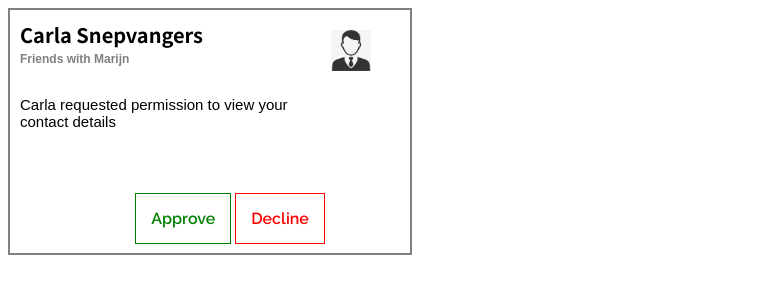
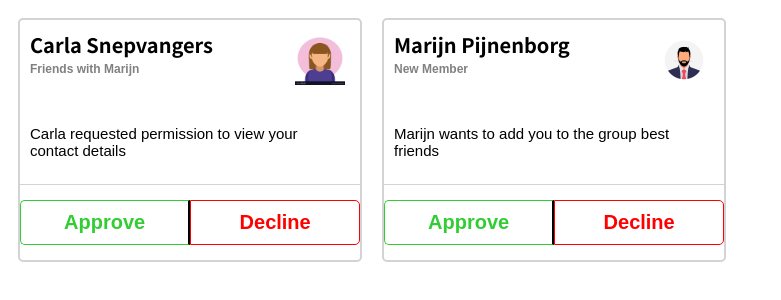
Before and after one commit to RohiedAbdoella/Opdracht_12-HTML_CSS_Refresh, a plain HTML site: page index.html in a window 1280 px wide. Shown: the whole page, without its empty margins (0-781 px from the left). Drawn offline with Linux system fonts and the light colour scheme.

Commit message:
Add files via upload

```diff
--- a/index.html
+++ b/index.html
@@ -10,24 +10,41 @@
   <link href="https://fonts.googleapis.com/css2?family=Raleway:wght@600&display=swap" rel="stylesheet">
 </head>
 
-<body class="container">
-  <header class="header">
-    <h1>Carla Snepvangers</h1>
-    <h2>Friends with Marijn</h2>
-  </header>
-  <main class="main">
-    <p>Carla requested permission to view your contact details</p>
+<body>
+  <main>
+    <article>
+      <div class="card-header">
+        <span>
+          <h1 class="card-title">Carla Snepvangers</h1>
+          <h2 class="card-subtitle">Friends with Marijn</h2>
+        </span>
+        <img class="avatar" src="female_avatar.jpg" alt="avatar van Carla" />
+      </div>
+      <div class="card=body">
+        <p class="card-text">Carla requested permission to view your contact details</p>
+      </div>
+      <div class="card-buttons">
+        <button class="green-button">Approve</button>
+        <button class="red-button">Decline</button>
+      </div>
+    </article>
+    <article>
+      <div class="card-header">
+        <span>
+          <h1 class="card-title">Marijn Pijnenborg</h1>
+          <h2 class="card-subtitle">New Member</h2>
+        </span>
+        <img class="avatar" src="male_avatar.jpg" alt="avatar van Marijn" />
+      </div>
+      <div class="card=body">
+        <p class="card-text">Marijn wants to add you to the group best friends</p>
+      </div>
+      <div class="card-buttons">
+        <button class="green-button">Approve</button>
+        <button class="red-button">Decline</button>
+      </div>
+    </article>
   </main>
-  <aside class="aside">
-    <img width="40" height="" src="icon.png" alt="Foto van Carla" />
-  </aside>
-  <p></p>
-  <footer class="footer">
-    <ul>
-      <li class="approve">Approve</li>
-      <li class="decline">Decline</li>
-    </ul>
-  </footer>
 </body>
 
 </html>
--- a/styles.css
+++ b/styles.css
@@ -1,33 +1,3 @@
-.container  {
-            border: 2px solid grey;
-            width: 400px;
-            display: grid;
-            grid-gap: 1px;
-            grid-template-columns: 1fr 1fr 1fr 1fr 1fr 1fr 1fr 1fr 1fr 1fr 1fr 1fr;
-            grid-template-rows: 1fr 1fr 1fr 1fr;
-            grid-template-areas:
-                                "h h h h h h h h h a a a"
-                                "m m m m m m m m m a a a"
-                                "m m m m m m m m m . . ."
-                                "f f f f f f f f f f f f";
-            }
-
-.header {
-        grid-area: h;
-        }
-
-.main {
-        grid-area: m;
-        }
-
-.aside {
-        grid-area: a;
-        }
-
-.footer {
-        grid-area: f;
-        }
-
 h1 {
     margin: 10px;
     padding: 0;
@@ -43,40 +13,78 @@ h2 {
     color: grey;
     }
 
-p   {
+main    {
+        display: flex;
+        align-items: flex-start;
+        }
+
+article {
+        border: 2px solid lightgrey;
+        border-radius: 5px;
+        width: 340px;
+        margin: 10px;
+        }
+
+.card-header    {
+                display: flex;
+                justify-content: space-between;
+                }
+
+.avatar {
+        margin: 15px;
+        width: 50px;
+        height: 50px;
+        }
+
+.card-text  {
             padding: 10px;
             font-size: 15px;
             font-family: Arial, Helvetica, sans-serif;
             }
 
-hr  {
-    color: lightgrey;
+
+.card-title {
+            font-weight: bold;
             }
 
-footer  {
+.card-subtitle  {
+                margin-bottom: 20px;
+                color: grey;
+                }
+
+.card-buttons {
               display: flex;
               justify-content: center;
-        font-family: 'Raleway', sans-serif;
+              border-top: 0.5px solid lightgrey;
+              margin-left: 0;
               }
 
-ul li  {
-            display: inline;
-            list-style-type: none;
+.card-body  {
+            margin-bottom: 20px;
+            height: 80px;
             }
 
-.approve    {
-            border: 1px solid green;
-            color: green;
-            padding: 15px;
+button  {
+        width: 350px;
+        margin: 15px 0;
+        padding: 10px;
+        font-size: 20px;
+        font-weight: 600;
+        background-color: white;
         }
 
-.decline    {
-            border: 1px solid red;
-            color: red;
-            padding: 15px;
+.green-button   {
+                border-left: 1.5px solid limegreen;
+                border-top: 1.5px solid limegreen;
+                border-bottom: 1.5px solid limegreen;
+                border-bottom-left-radius: 5px;
+                border-top-left-radius: 5px;
+                color: limegreen;
                 }
 
-aside {
-    margin:10px;
-    padding: 10px
+.red-button     {
+                border: 1.5px solid red;
+                border-bottom-right-radius: 5px;
+                border-top-right-radius: 5px;
+                color: red;
                 }
```
Also changed, not shown: female_avatar.jpg (added), male_avatar.jpg (added). Lines whose indentation alone changed are shown as unchanged.
